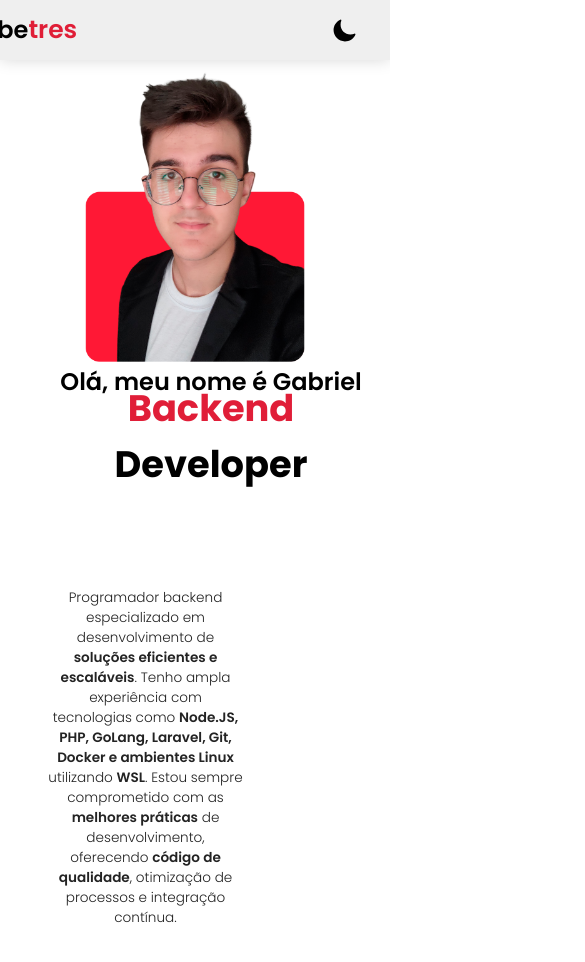
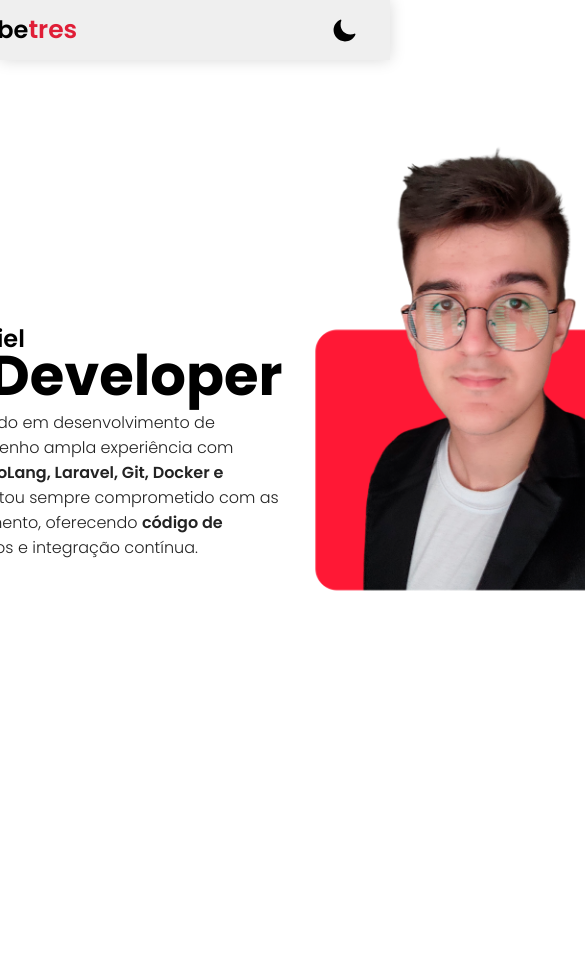
Before and after one commit to Gabetres/gabetres-portfolio, a Vue app: page / in a window 390 px wide. Shown: the top 962 px of the page, 585 px wide, since content can reach past the window. After the commit the page ends 844 px from the top, so only its background shows below. Built offline with nearby package versions, Linux system fonts and the light colour scheme.

Commit message:
Fix Flex

```diff
--- a/src/components/MainComponent.vue
+++ b/src/components/MainComponent.vue
@@ -30,47 +30,52 @@
   display: flex;
   align-items: center;
   justify-content: center;
-  padding: 0 2rem;
-  position: relative;
-  top: 5rem;
+  padding: 5rem 2rem;
+  margin: auto;
+
 }
 
 .profile-content {
   display: flex;
   align-items: center;
-  gap: 2rem;
+  justify-content: space-around;
+  gap: 1rem;
 }
 
 .profile-photo {
-  width: 100%;
   width: 23rem;
-  position: relative;
-  right: 1rem;
 }
 
 .profile-details {
+  display: flex;
+  justify-content: center;
+  align-items: start;
+  flex-direction: column;
+  margin-top: 7rem;
   max-width: 40rem;
-  position: relative;
-  top: 1rem;
-  left: 1rem;
 }
 
 .introduction {
-  position: relative;
-  top: 7.5rem;
+  display: flex;
+  flex-direction: column;
+  justify-content: end;
+  flex-wrap: nowrap;
+  height: 5rem;
+  line-height: 37px;
+  white-space: nowrap;
 
   .name {
+    margin: 0;
     font-weight: 600;
     font-size: 1.5rem;
     color: #000;
   }
 
   h1 {
+    margin: 0;
     font-weight: 700;
     color: #000000;
     font-size: 3.5rem;
-    position: relative;
-    bottom: 4.25rem;
 
     span {
       color: #e01e38;
@@ -91,42 +96,6 @@
 
 @media (max-width: 1023px) {
 
-  .profile-content {
-    flex-direction: column-reverse;
-  }
 
-  .introduction {
-    /* top: 7rem; */
-    top: unset;
-    bottom: 11rem;
-    text-align: center;
-
-    .name {
-      font-size: 1.5rem;
-      color: #000;
-    }
-
-    h1 {
-      font-size: 2.3rem;
-      bottom: 3.10rem;
-    }
-  }
-
-  .description {
-    text-align: center;
-    font-size: 0.85rem;
-    width: 50vw;
-    position: relative;
-    bottom: 10rem;
-  }
-
-  .profile-photo {
-    width: 100%;
-    width: 15rem;
-    position: relative;
-    right: unset;
-    top: unset;
-    bottom: 4.5rem;
-  }
 }
 </style>
```
